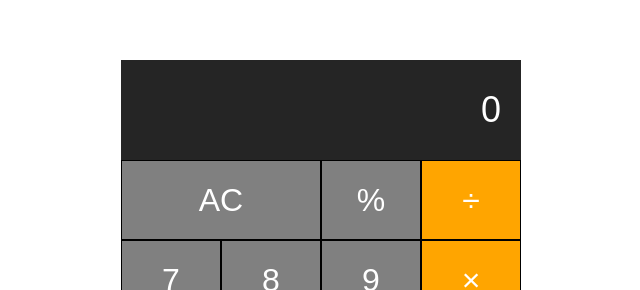
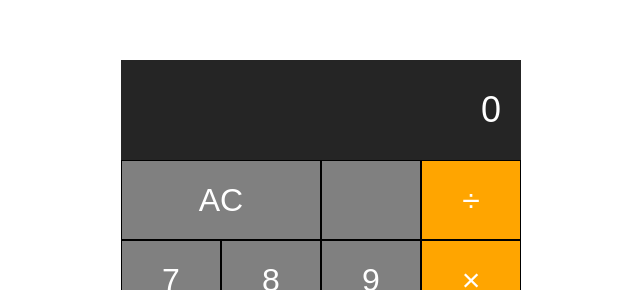
Before and after one commit to rizal-01/calculator-web, a plain HTML site: page index.html in a window 1280 px wide. Shown: the part 148-438 px from the top of the page, 319-959 px from the left. Drawn offline with Linux system fonts and the light colour scheme.

Commit message:
merubah tampilan calculator

```diff
--- a/index.html
+++ b/index.html
@@ -14,7 +14,7 @@
       <div class="calculator-keys">
         <div class="row">
           <button class="all-clear">AC</button>
-          <button class="percentage">%</button>
+          <button class="percentage"></button>
           <button class="operator" value="/">&divide;</button>
         </div>
         <div class="row">
```
